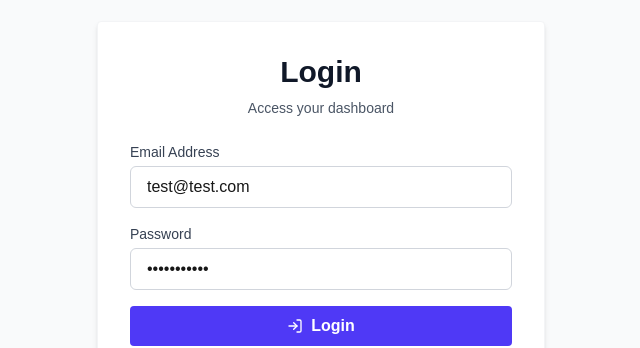
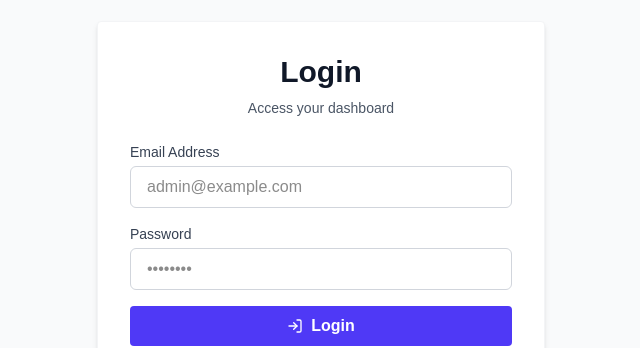
Before and after one commit to Swathi0011-gif/react_dashboard, a Next.js app: page /login in a window 1280 px wide. Shown: the part 178-526 px from the top of the page, without its empty margins (319-959 px from the left). Built offline with nearby package versions, Linux system fonts and the light colour scheme.

Commit message:
Remove pre-filled admin credentials from login form

```diff
--- a/src/components/auth-ui.tsx
+++ b/src/components/auth-ui.tsx
@@ -10,8 +10,8 @@ import { FiLogOut, FiUserPlus, FiLogIn } from 'react-icons/fi';
  * Login Form Component
  */
 export function LoginForm({ message, error: initialError }: { message?: string | null, error?: string | null }) {
-    const [email, setEmail] = useState('test@test.com');
-    const [password, setPassword] = useState('Test123@123');
+    const [email, setEmail] = useState('');
+    const [password, setPassword] = useState('');
     const [error, setError] = useState(initialError || '');
     const [loading, setLoading] = useState(false);
     const router = useRouter();
```
